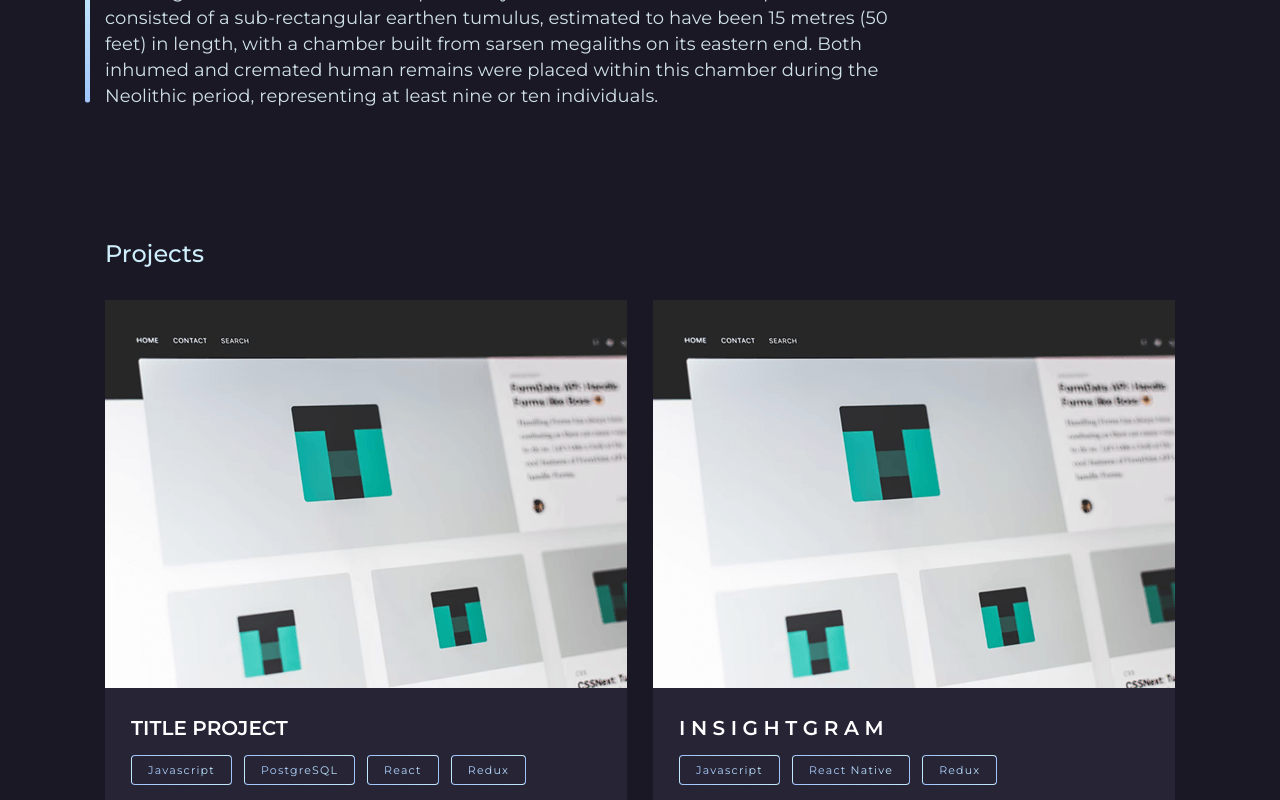
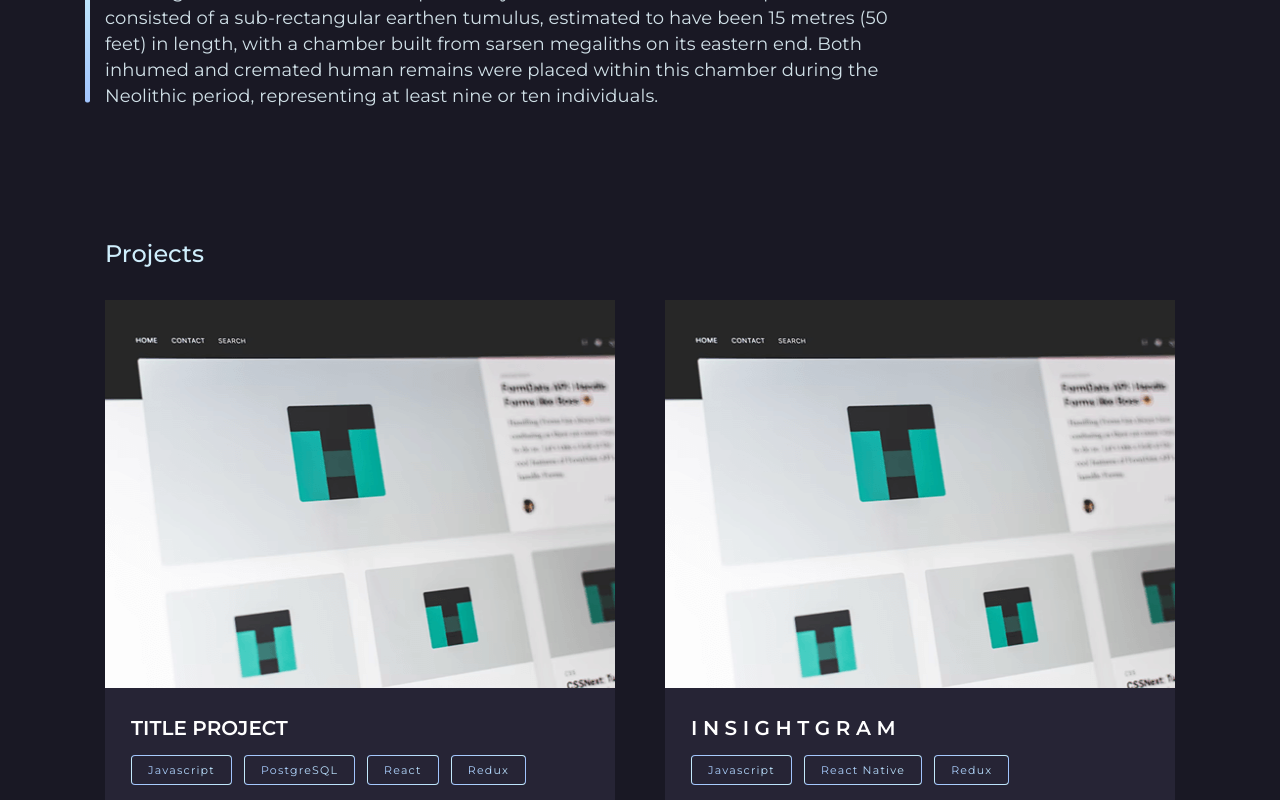
Before and after one commit to hoakiin/portfolio, a React (Vite) app: page / in a window 1280 px wide. Shown: the part 1101-1901 px from the top of the page. Built offline with nearby package versions, Linux system fonts and the light colour scheme.

Commit message:
styled: adjust gaps and removed line break

```diff
--- a/src/layout/sections/works/Projects.tsx
+++ b/src/layout/sections/works/Projects.tsx
@@ -35,6 +35,10 @@ export const Projects = () => {
 const StyledWorks = styled.section`
   margin: 0 0 140px 0;
 
+  ${FlexWrapper} {
+    gap: 50px 50px;
+  }
+
   h2 {
     margin-bottom: 32px;
   }
--- a/src/layout/sections/works/tags/Tags.tsx
+++ b/src/layout/sections/works/tags/Tags.tsx
@@ -17,6 +17,8 @@ const StyledTags = styled.ul`
   gap: 12px;
 
   li {
+    white-space: nowrap;
+
     border: 1px solid transparent;
     border-radius: 4px;
 
```
